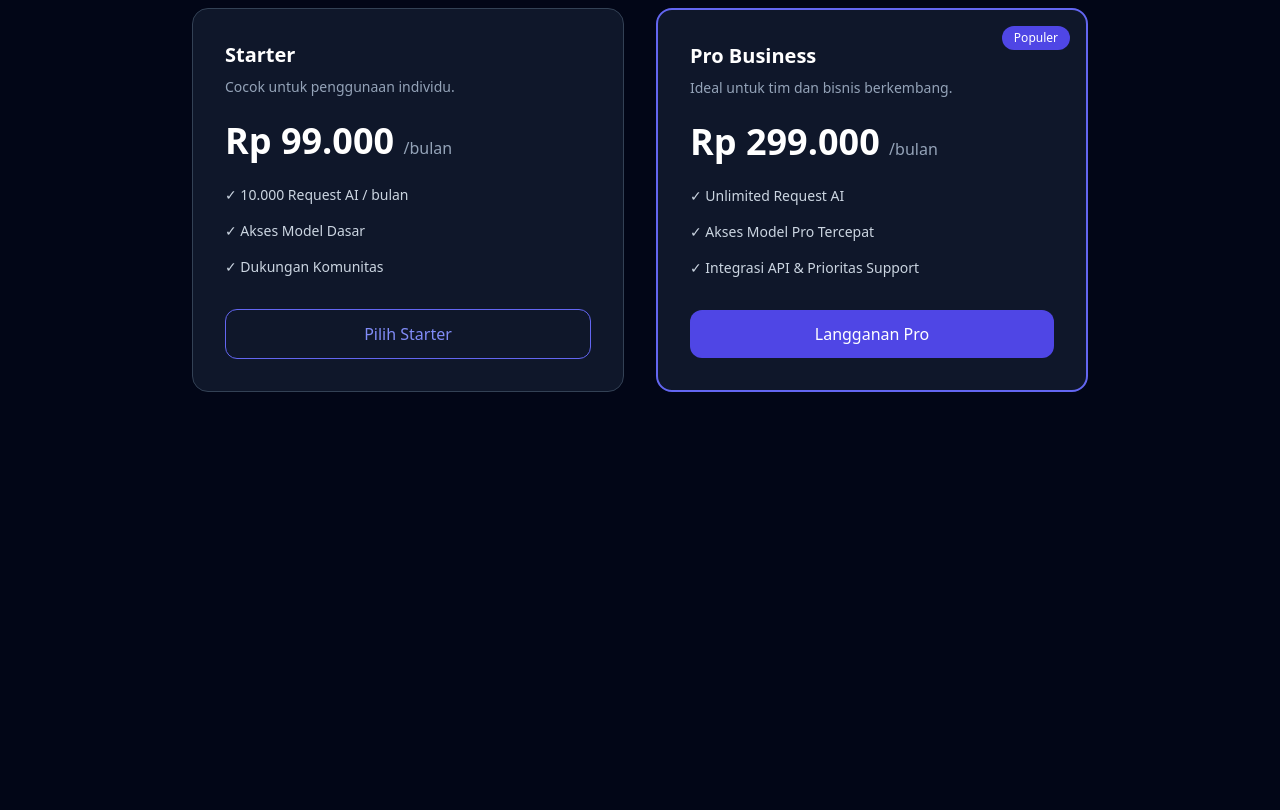
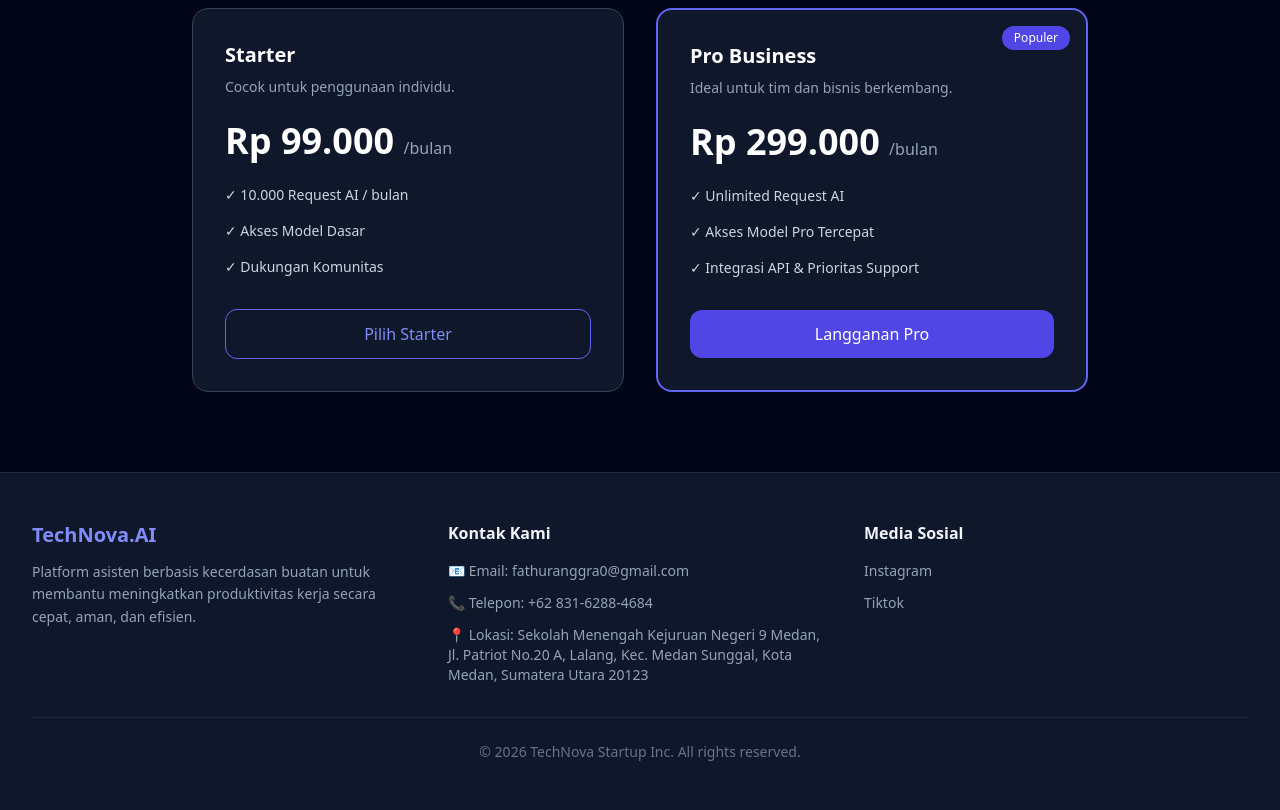
Before and after one commit to Wanzxy2109/tugas-mp, a plain HTML site: page index.html in a window 1280 px wide. Shown: the part 1433-2243 px from the top of the page. Before the commit the page ends 1905 px from the top, so only its background shows below. Drawn offline with nearby package versions, Linux system fonts and the light colour scheme.

Commit message:
Update index.html
menambahkan  footer

```diff
--- a/index.html
+++ b/index.html
@@ -351,3 +351,91 @@
 
         </div>
     </section>
+
+        <!-- 5. FOOTER -->
+    <footer class="bg-slate-200 dark:bg-slate-900 border-t border-slate-300 dark:border-slate-800 py-12">
+
+        <div class="max-w-7xl mx-auto px-4 sm:px-6 lg:px-8">
+
+            <div class="grid grid-cols-1 md:grid-cols-3 gap-8">
+
+                <!-- Informasi Startup -->
+                <div>
+
+                    <h2 class="text-xl font-bold text-indigo-400 mb-3">
+                        TechNova.AI
+                    </h2>
+
+                    <p class="text-slate-600 dark:text-slate-400 text-sm leading-relaxed">
+                        Platform asisten berbasis kecerdasan buatan
+                        untuk membantu meningkatkan produktivitas
+                        kerja secara cepat, aman, dan efisien.
+                    </p>
+
+                </div>
+
+                <!-- Informasi Kontak -->
+                <div>
+
+                    <h3 class="font-bold mb-4">
+                        Kontak Kami
+                    </h3>
+
+                    <div class="space-y-3 text-sm text-slate-600 dark:text-slate-400">
+
+                        <p>
+                            📧 Email:
+                            <a href="mailto:fathuranggra0@gmail.com"
+                                class="hover:text-indigo-400">
+                                fathuranggra0@gmail.com
+                            </a>
+                        </p>
+
+                        <p>
+                            📞 Telepon: +62 831-6288-4684
+                        </p>
+
+                        <p>
+                            📍 Lokasi: Sekolah Menengah Kejuruan Negeri 9 Medan, Jl. Patriot No.20 A, Lalang, Kec. Medan Sunggal, Kota Medan, Sumatera Utara 20123
+                        </p>
+
+                    </div>
+
+                </div>
+
+                <!-- Media Sosial -->
+                <div>
+
+                    <h3 class="font-bold mb-4">
+                        Media Sosial
+                    </h3>
+
+                    <div class="flex flex-col gap-3 text-sm text-slate-600 dark:text-slate-400">
+
+                        <a href="https://www.instagram.com/patthhur?bqrl=MW83bzRmN2Z1MGl2dg=="
+                            target="_blank"
+                            class="hover:text-indigo-400">
+                            Instagram
+                        </a>
+
+                        <a href="https://www.tiktok.com/@kennnxixixi?_r=1&_t=ZS-9BjH5B7u8im"
+                            target="_blank"
+                            class="hover:text-indigo-400">
+                            Tiktok
+                        </a>
+
+                    </div>
+
+                </div>
+
+            </div>
+
+            <!-- Copyright -->
+            <div class="border-t border-slate-300 dark:border-slate-800 mt-8 pt-6 text-center text-sm text-slate-600 dark:text-slate-500">
+
+                &copy; 2026 TechNova Startup Inc. All rights reserved.
+
+            </div>
+
+        </div>
+    </footer>
```
